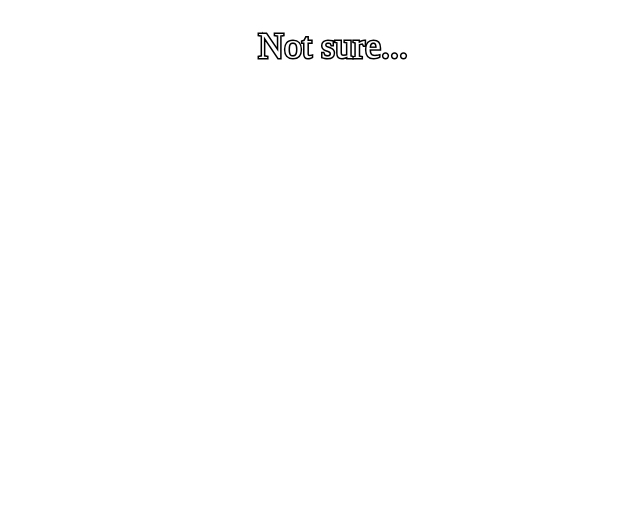
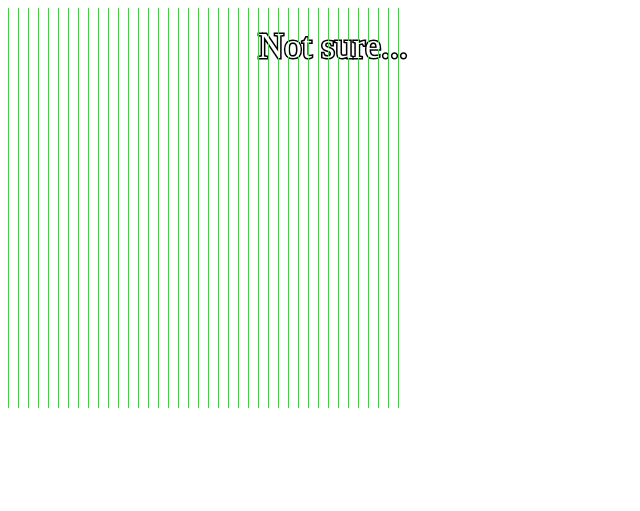
Before and after one commit to omgcheese/html5-Canvas, a plain HTML site: page index.html in a window 1280 px wide. Shown: the whole page, without its empty margins (0-640 px from the left). Drawn offline with Linux system fonts and the light colour scheme.

Commit message:
green pixel
changing pixels using putImageData and ImageData method

```diff
--- a/index.html
+++ b/index.html
@@ -30,6 +30,22 @@
 
 		// image.src = "Futurama-Fry.jpg";
 
+		var data = ctx.getImageData(0,0,400,400);
+
+		function paintGreen(imageData) {
+			var numPixels = imageData.data.length /4;
+			for (var i = 0; i < numPixels; i++)	{
+				if (i % 10 === 0) {
+					imageData.data[i * 4 + 1] = 255;
+					imageData.data[i * 4 + 3] = 255;
+				}
+			}
+			ctx.putImageData(imageData, 0, 0);
+		}
+
+		paintGreen(data);
+
+
 
 	</script>
 </body>
```
